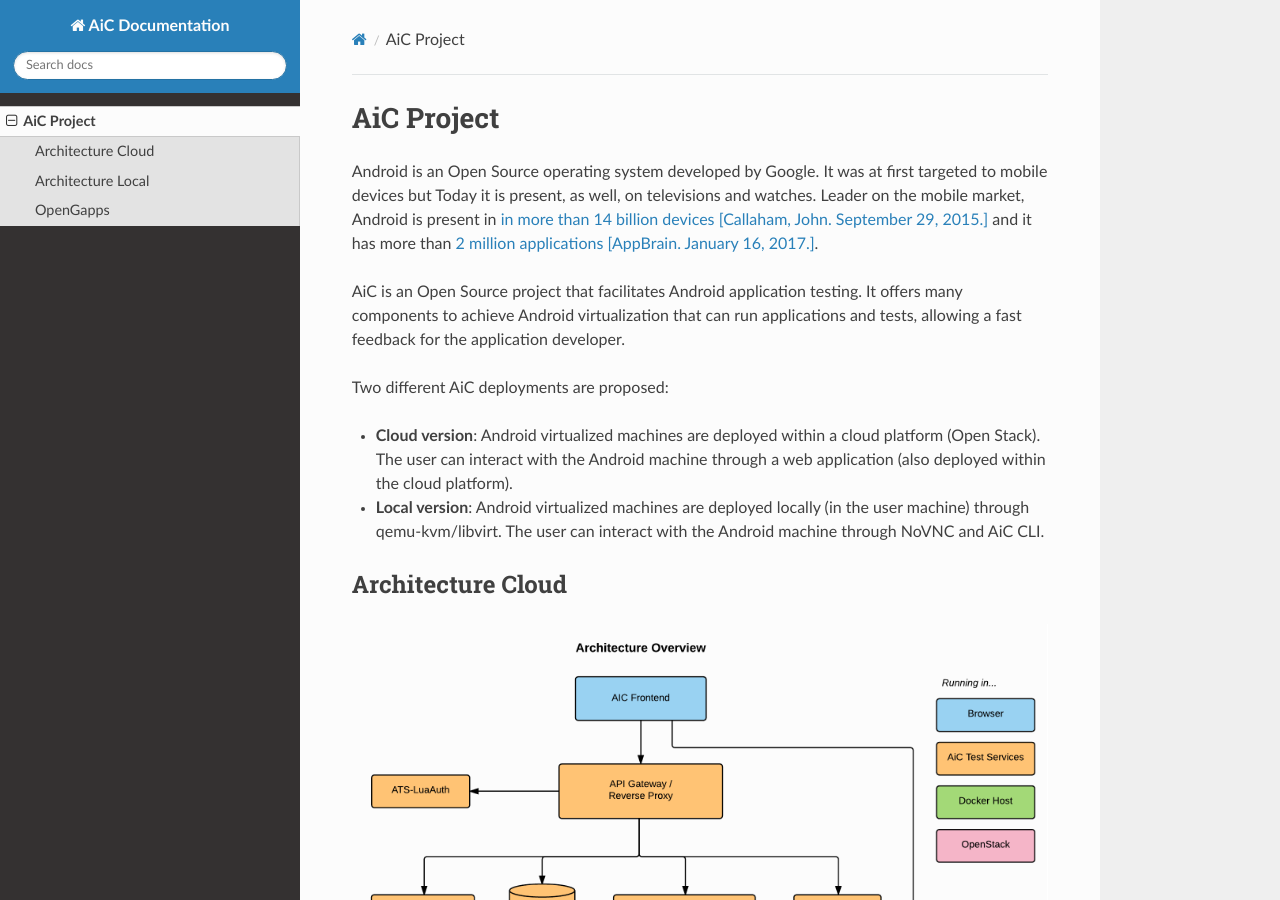
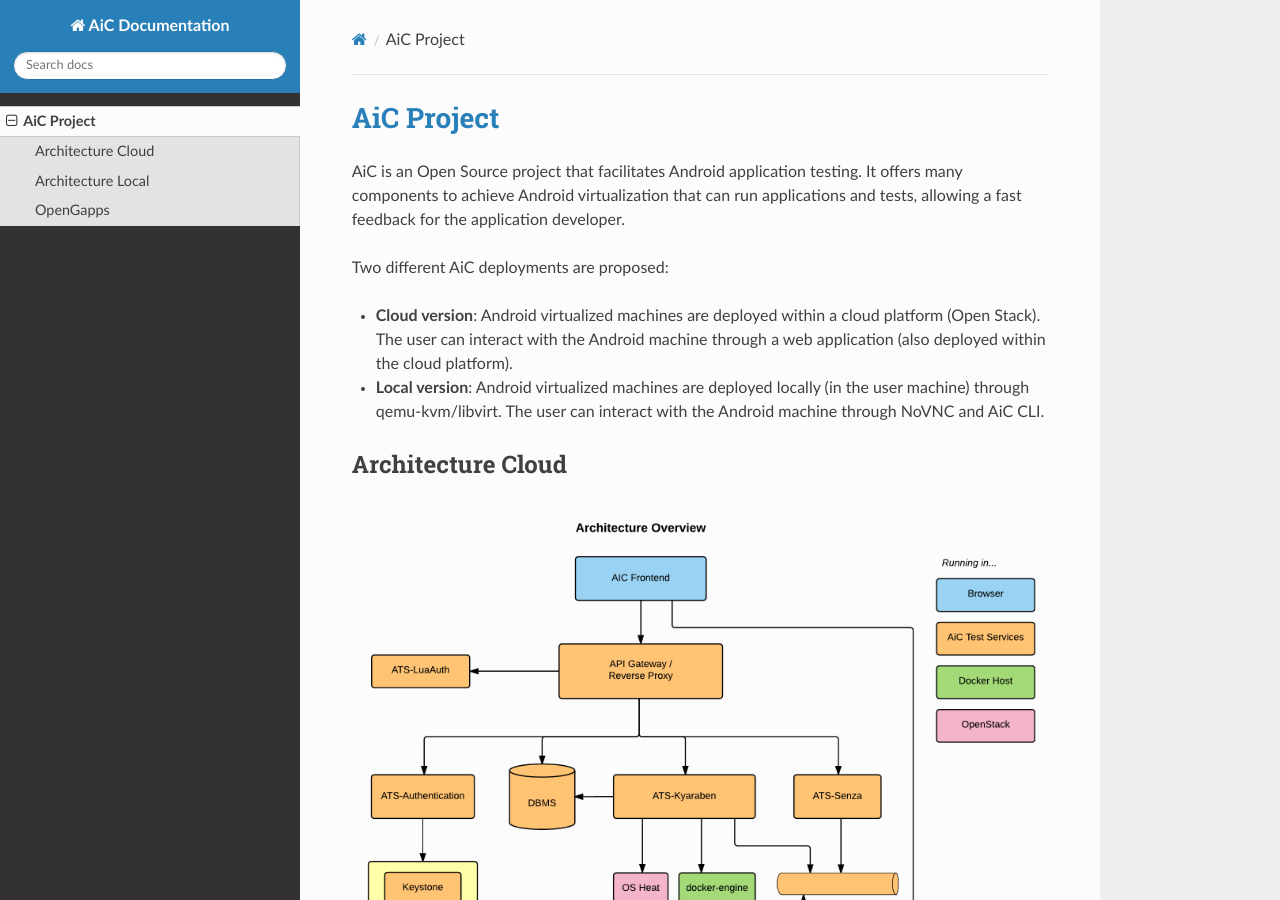
Before and after one commit to AiC-Project/documentation, an MkDocs documentation site: the page built from docs/index.md, in a window 1280 px wide and 900 px high. Built offline with MkDocs 1.6.1, drawn with Linux system fonts in a browser that asks for light colours; nearby versions of some CDN libraries; some of the changed lines change nothing that is shown.

Commit message:
commented Intro section and added a link on main title

```diff
--- a/docs/index.md
+++ b/docs/index.md
@@ -1,5 +1,6 @@
-# AiC Project
+# [AiC Project](https://aic-project.github.io)
 
+<!---
 Android is an Open Source operating system developed by Google. It
 was at first targeted to mobile devices but Today it is present, as
 well, on televisions and watches. Leader on the mobile market, Android
@@ -7,6 +8,7 @@
 [in more than 14 billion devices [Callaham, John. September 29, 2015.]](http://www.androidcentral.com/google-says-there-are-now-14-billion-active-android-devices-worldwide)
 and it has more than
 [2 million applications [AppBrain. January 16, 2017.]](http://www.appbrain.com/stats/number-of-android-apps).
+-->
 
 AiC is an Open Source project that facilitates Android application
 testing. It offers many components to achieve Android virtualization
```
